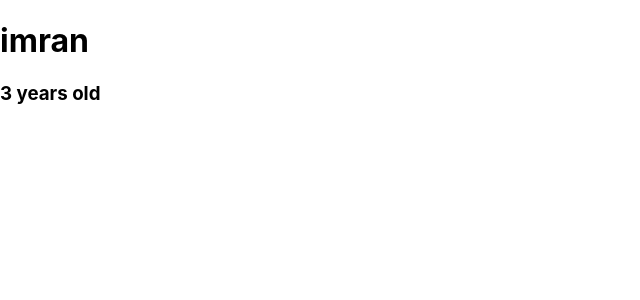
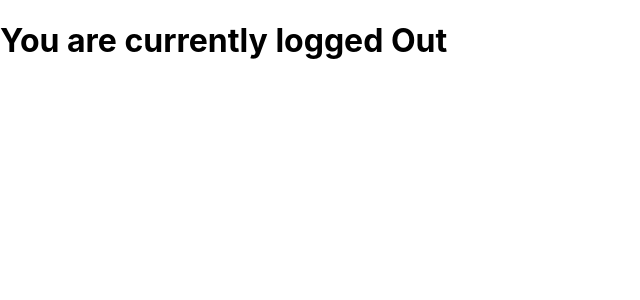
Before and after one commit to imran-kkz/react-canvas, a React (Create React App) app: page / in a window 1280 px wide. Shown: the top 300 px of the page, without its empty margins (0-640 px from the left). Built offline with nearby package versions, Linux system fonts and the light colour scheme.

Commit message:
learning about states

```diff
--- a/src/App.js
+++ b/src/App.js
@@ -1,20 +1,17 @@
 import React, {Component} from 'react'
 
-class App extends React.Component {
-  constructor() {
+class App extends Component {
+  constructor () {
     super()
     this.state = {
-      name: "imran",
-      age: 3
-    }
+      loggedIn: false
+  }
   }
   render() {
-    return (
-      <div>
-        <h1>{this.state.name}</h1>
-        <h3>{this.state.age} years old</h3>
-      </div>
-    )
+    if (this.state.loggedIn){
+      return <h1>You are currently logged In</h1>
+    }
+    return <h1>You are currently logged Out</h1>
   }
 }
 
```
Also changed, not shown: src/App4.js (added, +21 -0 lines).
